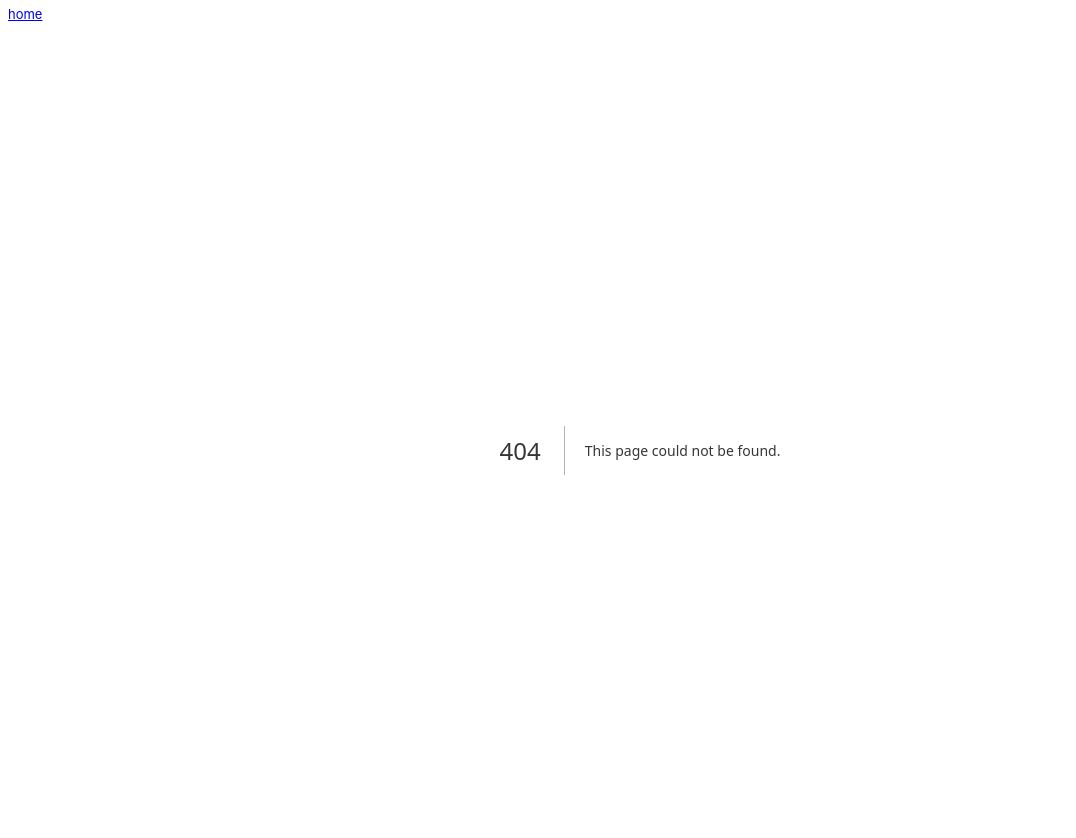
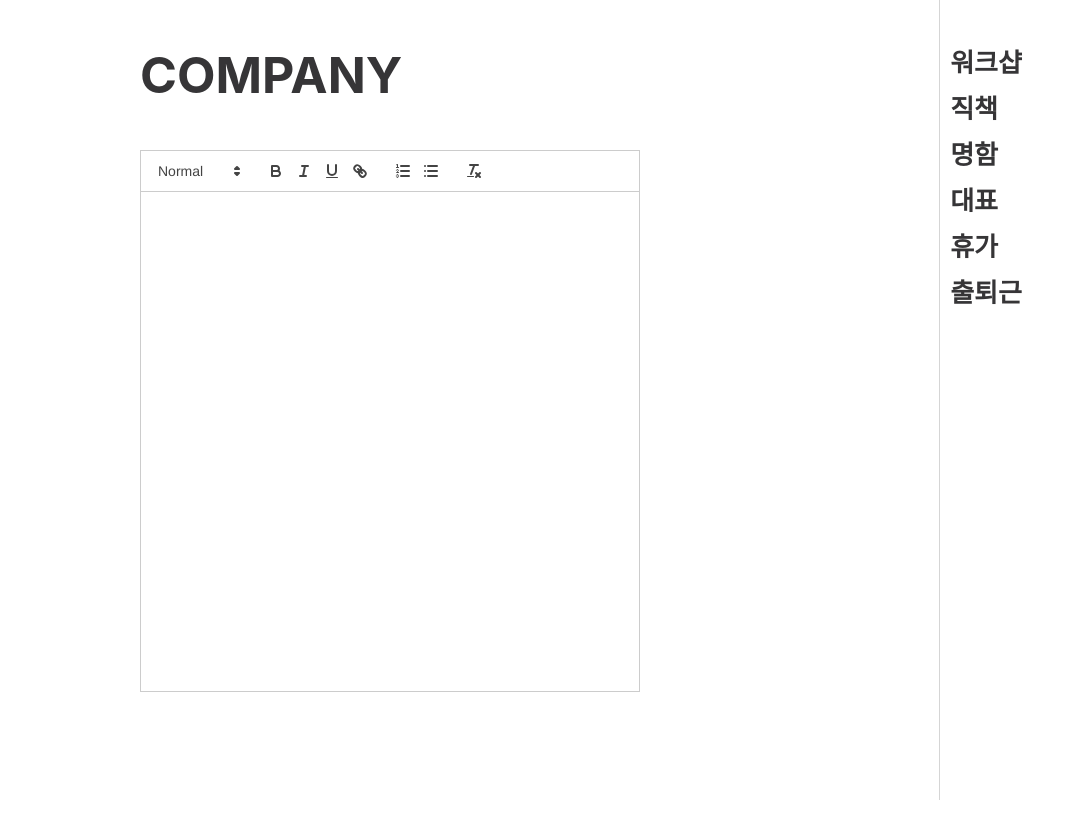
Before and after one commit to donghun149/last-dance-client, a Next.js app: page /main in a window 1280 px wide. Before the commit this address had no page. Shown: the top 838 px of the page, without its empty margins (0-1076 px from the left). After the commit the page ends 800 px from the top, so only its background shows below. Built offline with nearby package versions, Linux system fonts and the light colour scheme.

Commit message:
feat: main view

```diff
--- a/package.json
+++ b/package.json
@@ -9,15 +9,18 @@
     "lint": "next lint"
   },
   "dependencies": {
+    "@types/marked": "^4.0.8",
     "@types/node": "18.11.9",
     "@types/react": "18.0.25",
     "@types/react-dom": "18.0.9",
     "axios": "^1.2.0",
     "babel-plugin-styled-components": "^2.0.7",
     "eslint-config-next": "13.0.3",
+    "marked": "^4.2.12",
     "next": "13.0.3",
     "react": "18.2.0",
     "react-dom": "18.2.0",
+    "react-quill": "^2.0.0",
     "recoil": "^0.7.6",
     "styled-components": "^5.3.6",
     "styled-reset": "^4.4.2",
--- /dev/null
+++ b/src/components/RichTextEditor.tsx
@@ -0,0 +1,33 @@
+import React, {useState} from "react";
+import dynamic from "next/dynamic";
+
+interface RichTextProps {
+  value: string;
+  onChange: (value: string) => void;
+  style: React.CSSProperties;
+}
+
+const RichTextEditor = ({value, onChange, style}: RichTextProps) => {
+  const [content, setContent] = useState(value);
+
+  const handleChange = (value: string) => {
+    setContent(value);
+    onChange(value);
+  };
+
+  return (
+      <QuillWrapper
+          value={content}
+          onChange={handleChange}
+          style={style}
+          theme="snow"
+      />
+  );
+};
+
+const QuillWrapper = dynamic(() => import('react-quill'), {
+  ssr: false,
+  loading: () => <div></div>,
+});
+
+export default RichTextEditor
--- a/src/pages/_app.tsx
+++ b/src/pages/_app.tsx
@@ -16,7 +16,7 @@ const App: NextComponentType<AppContext, AppInitialProps, AppProps> = ({Componen
     <RecoilRoot>
       <ThemeProvider theme={isLightTheme ? lightTheme : darkTheme}>
         <GlobalStyle/>
-            <Header/>
+        {/*<Header/>*/}
         {/*<button onClick={toggleTheme}>Switch Mode</button>*/}
         <Layout>
           <Component {...pageProps} />
--- /dev/null
+++ b/src/pages/main.tsx
@@ -0,0 +1,72 @@
+import React, {useState} from "react";
+import 'react-quill/dist/quill.snow.css'
+import RichTextEditor from "../components/RichTextEditor";
+
+interface Props {
+}
+
+const MobileAdaptivePage: React.FC<Props> = () => {
+  const [content, setContent] = useState("");
+
+  return (
+      <div style={{
+        display: "flex",
+        flexDirection: "row",
+        width: "1000px",
+        margin: "0 auto",
+        minHeight: "100vh"
+      }}>
+        <div style={{flex: 8, borderRight: "1px solid #D5D5D5", textAlign: "left"}}>
+          <CompanyTitle title="COMPANY"/>
+          <RichTextEditor value={content} onChange={setContent}
+                          style={{width: "500px", height: "500px", marginTop: "50px"}}/>
+        </div>
+        <div style={{flex: 2, paddingTop: "50px", display: "flex", flexDirection: "column"}}>
+          <Menu title="워크샵"/>
+          <Menu title="직책"/>
+          <Menu title="명함"/>
+          <Menu title="대표"/>
+          <Menu title="휴가"/>
+          <Menu title="출퇴근"/>
+        </div>
+      </div>
+  );
+};
+
+interface MenuProps {
+  title: string;
+}
+
+const Menu: React.FC<MenuProps> = ({title}) => {
+  return (
+      <div style={{
+        fontSize: "26px",
+        lineHeight: "26px",
+        backgroundColor: "white",
+        marginBottom: "20px",
+        paddingLeft: "10px",
+        fontWeight: "bold",
+        cursor: "pointer"
+      }}>
+        {title}
+      </div>
+  );
+};
+
+interface CompanyTitleProps {
+  title: string;
+}
+
+const CompanyTitle: React.FC<CompanyTitleProps> = ({title}) => {
+  return (
+      <h1 style={{
+        fontSize: "50px",
+        fontWeight: "bold",
+        paddingTop: "50px"
+      }}>
+        {title}
+      </h1>
+  );
+};
+
+export default MobileAdaptivePage;
```
Also changed, not shown: src/components/RichTextPreview.tsx (added, +24 -0 lines), src/hooks/useCounter.ts (added, +22 -0 lines), src/pages/index.tsx (+10 -1 lines), 1 other file (tests, documents, lock files or other folders). Lines whose indentation alone changed are shown as unchanged.
